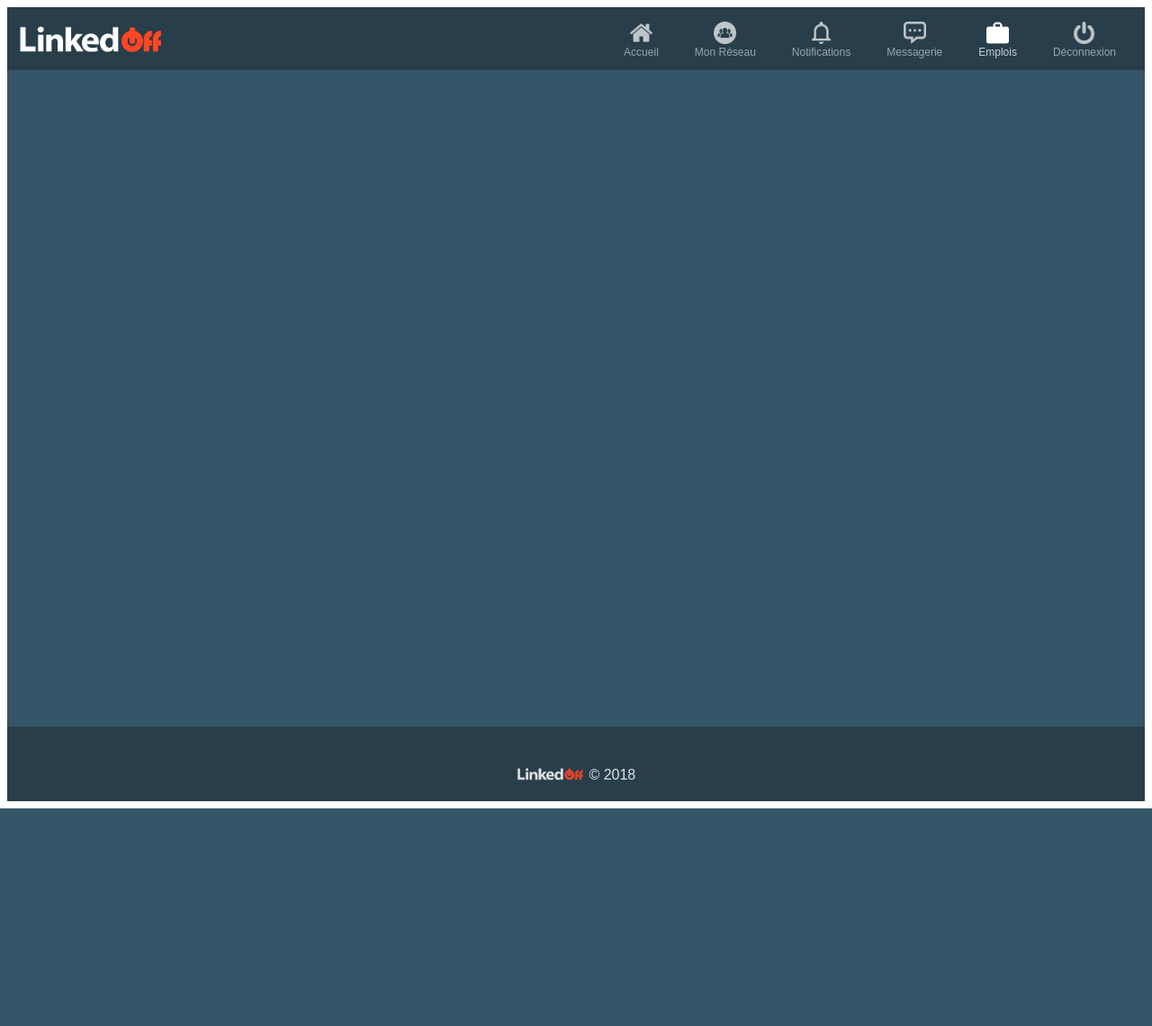
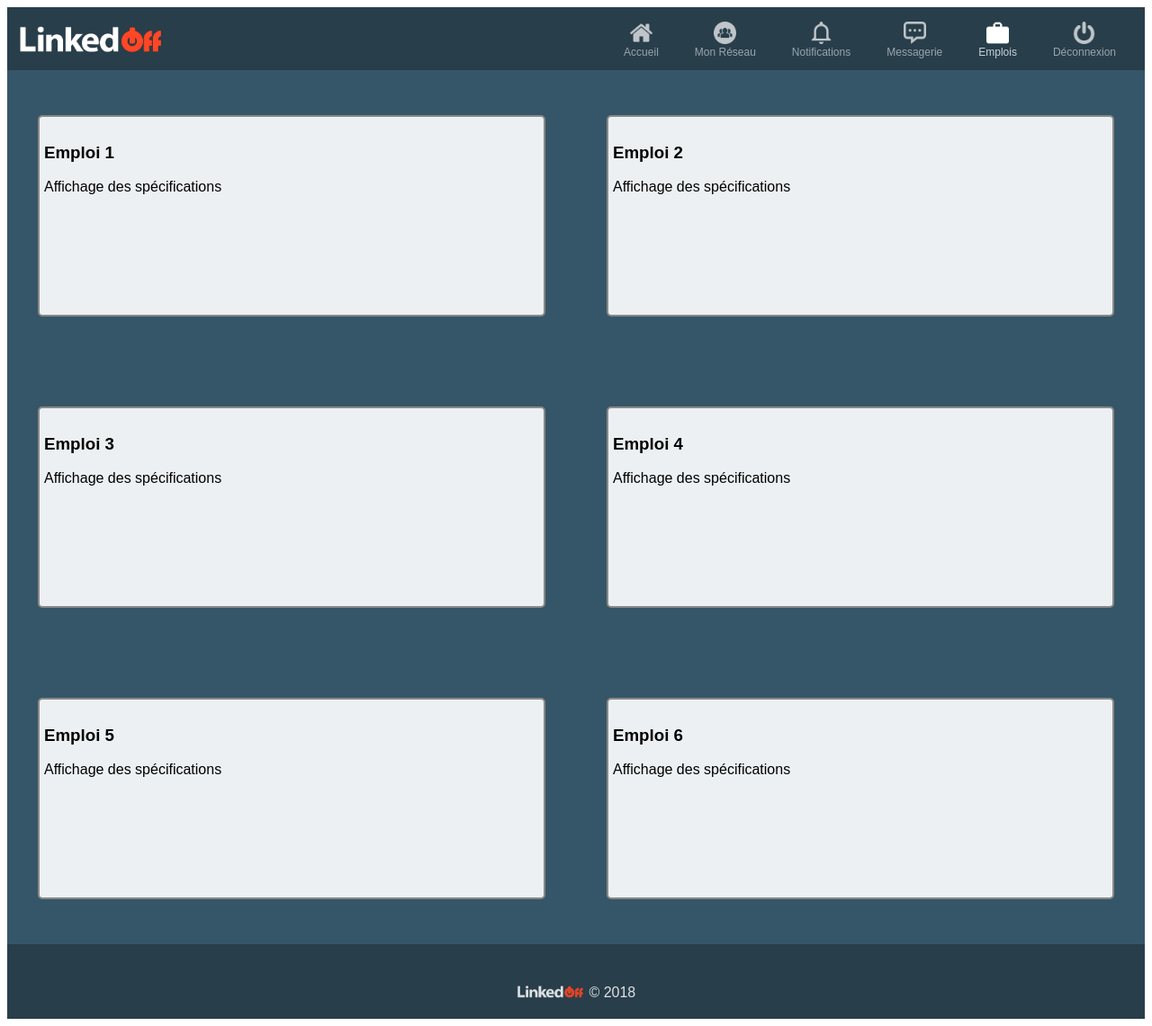
Before and after one commit to RiccardiLd/ProjetPiscine, a PHP site: page /jobs.php in a window 1280 px wide. Shown: the whole page at 90% size. Before the commit the page ends 899 px from the top, so only its background shows below. Run offline with PHP 8.4, Linux system fonts and the light colour scheme.

Commit message:
Changement das toutes les pages

```diff
--- a/frontend/home.php
+++ b/frontend/home.php
@@ -81,7 +81,8 @@
                 </div>
             </div>
 
-            <div class="feed">
+            <div class="main-pane">
+
 
             </div>
 
--- a/frontend/jobs.php
+++ b/frontend/jobs.php
@@ -80,6 +80,34 @@
                     </ul>
                 </div>
             </div>
+
+            <div class="job-pane">
+                <div class="job-item">
+                    <h3>Emploi 1</h3>
+                    <p>Affichage des spécifications</p>
+                </div>
+                <div class="job-item">
+                    <h3>Emploi 2</h3>
+                    <p>Affichage des spécifications</p>
+                </div>
+                <div class="job-item">
+                    <h3>Emploi 3</h3>
+                    <p>Affichage des spécifications</p>
+                </div>
+                <div class="job-item">
+                    <h3>Emploi 4</h3>
+                    <p>Affichage des spécifications</p>
+                </div>
+                <div class="job-item">
+                    <h3>Emploi 5</h3>
+                    <p>Affichage des spécifications</p>
+                </div>
+                <div class="job-item">
+                    <h3>Emploi 6</h3>
+                    <p>Affichage des spécifications</p>
+                </div>
+            </div>
+
         </div>
 
         <div class="footer">
--- a/frontend/main.css
+++ b/frontend/main.css
@@ -223,3 +223,20 @@ input[type=text], input[type=password] {
     border: 1px solid #ccc;
     box-sizing: border-box;
 }
+
+.job-pane {
+    background-color: transparent;
+    display: flex;
+    flex-flow: row wrap;
+}
+
+.job-item {
+    background: #EDF0F3;
+    border: 2px solid #888;
+    border-radius: 5px;
+    margin: 50px auto;
+    padding: 10px 5px;
+    min-width: 550px;
+    min-height: 200px;
+    justify-content: center;
+}
--- a/frontend/messages.php
+++ b/frontend/messages.php
@@ -80,6 +80,12 @@
                     </ul>
                 </div>
             </div>
+
+            <div class="main-pane">
+
+
+            </div>
+
         </div>
 
         <div class="footer">
--- a/frontend/notifications.php
+++ b/frontend/notifications.php
@@ -80,6 +80,12 @@
                     </ul>
                 </div>
             </div>
+
+            <div class="main-pane">
+
+
+            </div>
+
         </div>
 
         <div class="footer">
```
Also changed, not shown: frontend/mynetwork.php (line endings or trailing spaces).
